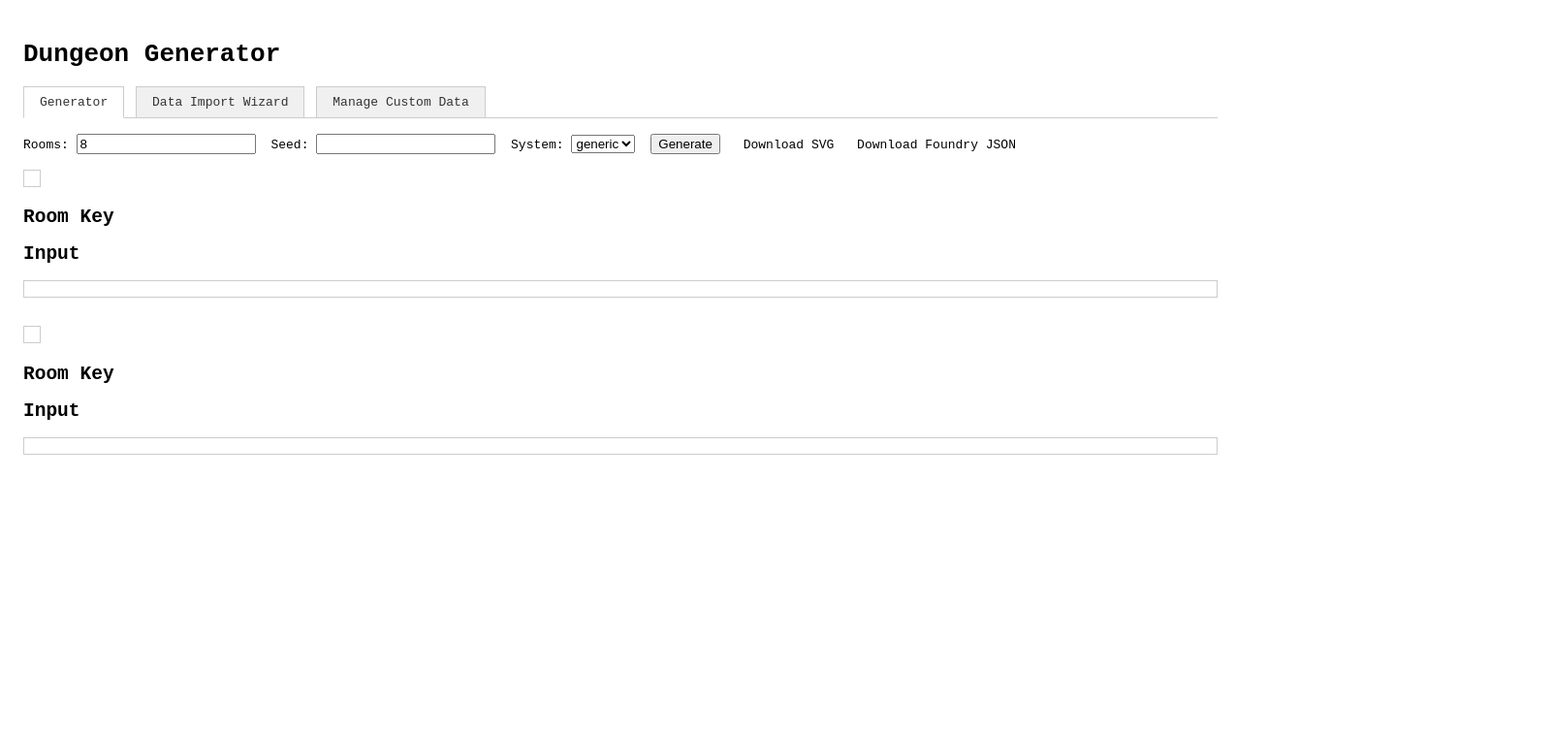
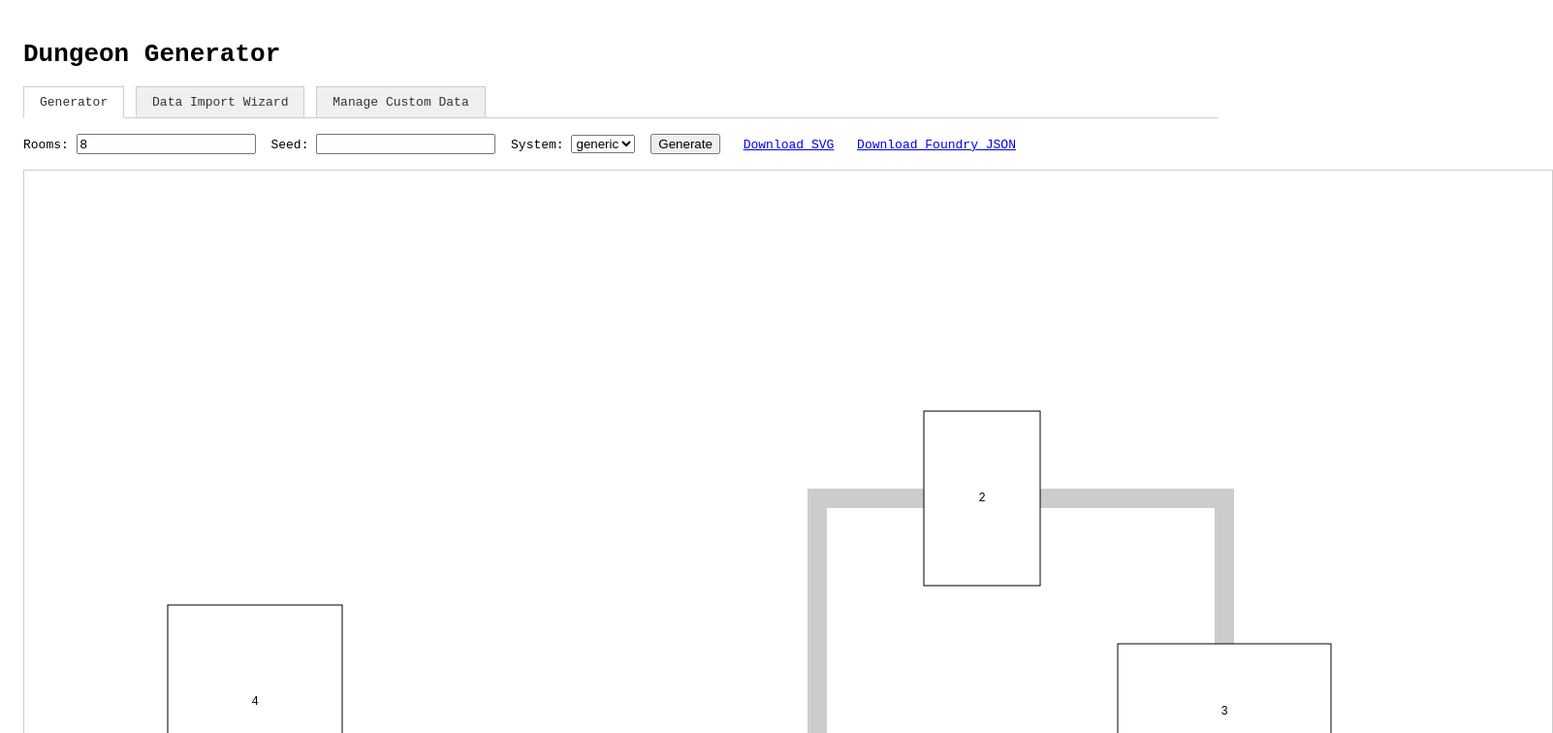
Before and after one commit to Zuljita/DungeonsOnAutomatic, a website built with Vite: page apps/gui/index.html in a window 1280 px wide. Shown: the top 756 px of the page at 97% size, 1602 px wide, since content can reach past the window. Built offline with nearby package versions, Linux system fonts and the light colour scheme.

Commit message:
fix: resolve duplicate HTML IDs and TypeScript issues in GUI
- Remove duplicate HTML elements (map, room-key, inputs) from apps/gui/index.html
- Fix stray 'main' text in apps/gui/src/main.ts causing syntax errors
- Add proper TypeScript declarations for window.importWizard in apps/gui/src/types.d.ts
- Remove duplicate global declarations from import-wizard.ts
- Clean up duplicate initialization code in main.ts

These changes fix the issue where JavaScript was targeting hidden duplicate elements
instead of the visible elements in the Generator tab, preventing proper dungeon
generation output display.

```diff
--- a/apps/gui/index.html
+++ b/apps/gui/index.html
@@ -187,11 +187,6 @@
       <!-- Custom data items will be populated here -->
     </div>
   </div>
-  <div id="map"></div>
-  <h2>Room Key</h2>
-  <div id="room-key"></div>
-  <h2>Input</h2>
-  <pre id="inputs"></pre>
   <script type="module" src="/src/main.ts"></script>
 </body>
 </html>
--- a/apps/gui/src/import-wizard.ts
+++ b/apps/gui/src/import-wizard.ts
@@ -368,10 +368,3 @@ export class ImportWizardComponent {
     element.innerHTML = '';
   }
 }
-
-// Make it available globally for the delete buttons
-declare global {
-  interface Window {
-    importWizard: ImportWizardComponent;
-  }
-}
--- a/apps/gui/src/main.ts
+++ b/apps/gui/src/main.ts
@@ -4,7 +4,6 @@ import { exportFoundry } from '@src/services/foundry';
 import { loadSystemModule } from '@src/services/system-loader';
 import { populateRooms, htmlRoomDetails } from '@src/services/room-key';
 import { ImportWizardComponent } from './import-wizard';
-main
 import type { SystemModule } from '@src/core/types';
 
 async function generate(): Promise<void> {
@@ -91,9 +90,3 @@ document.addEventListener('DOMContentLoaded', () => {
   // Generate initial dungeon
   generate().catch(console.error);
 });
-
-// Also run on module load for development
-initializeTabs();
-importWizard = new ImportWizardComponent();
-window.importWizard = importWizard;
-generate().catch(console.error);
```
Also changed, not shown: apps/gui/src/types.d.ts (added, +9 -0 lines).
